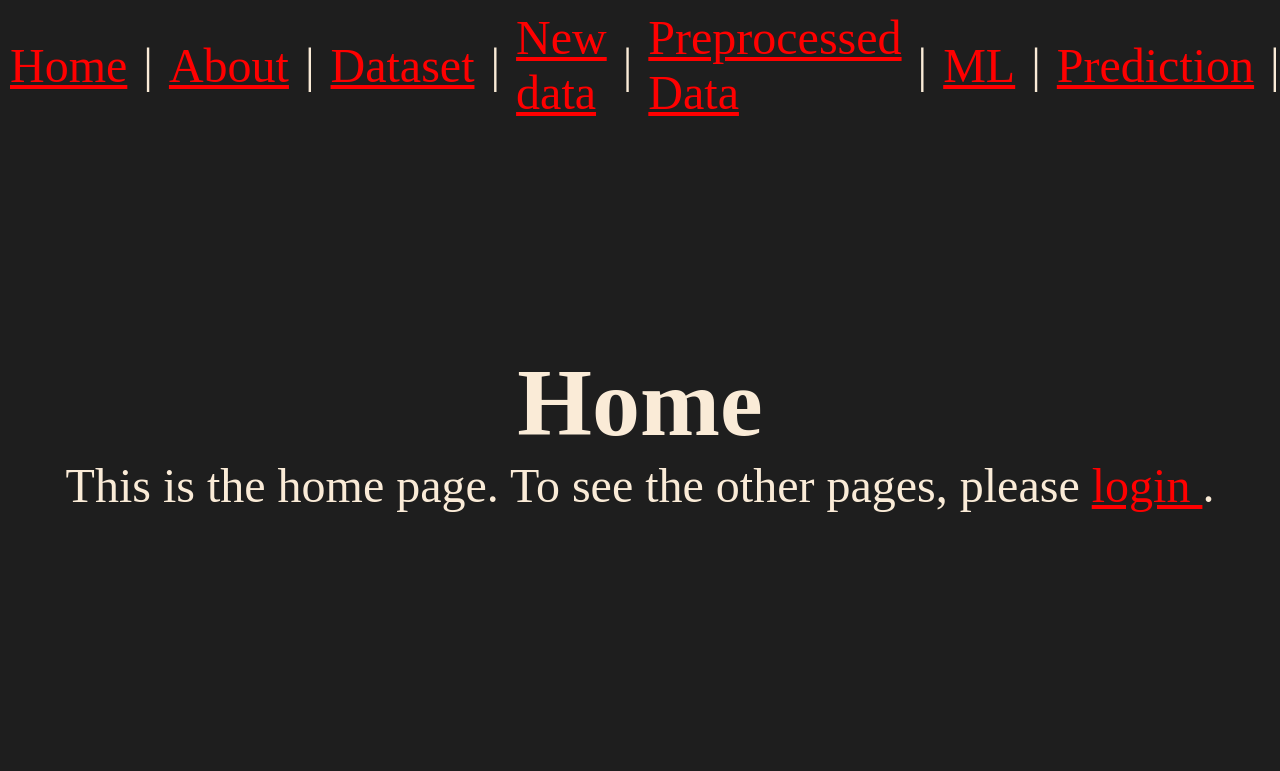
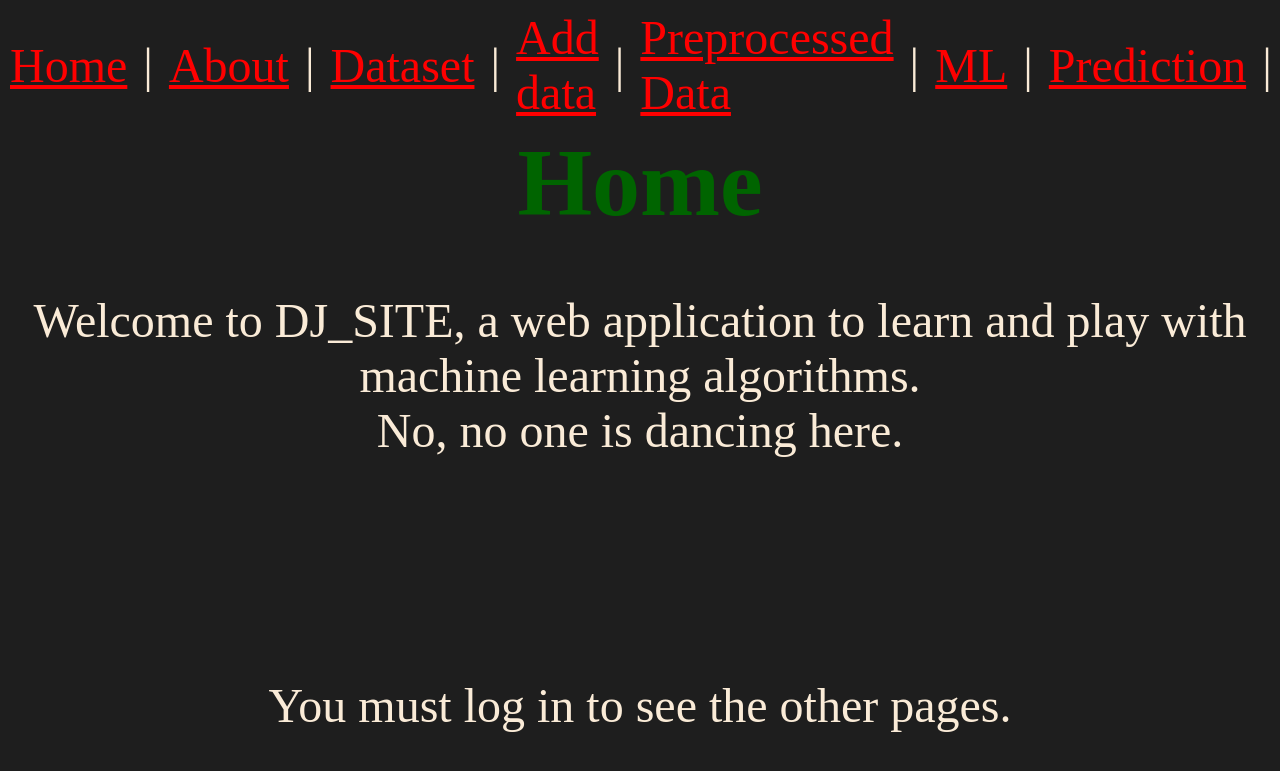
Before and after one commit to IlDraghio/dj_site, a Django app: page / in a window 1280 px wide; the page is wider, and only the part inside the window is pictured. Shown: the top 771 px of that part. Run offline with Django 5.2, Linux system fonts and the light colour scheme; a user stored in the database is signed in.

Commit message:
Fixed some html. Definitive version for bitcamp submission.

```diff
--- a/project/dataset/templates/dataset/dataset.html
+++ b/project/dataset/templates/dataset/dataset.html
@@ -6,7 +6,6 @@
 {% endblock title %}
 
 {% block content %}
-    <p> This is the dataset page </p>
     {% include 'partials/search_data.html' with form=search_data_form %}
     {% include 'partials/table_data.html' %}
     {% include 'partials/delete_data.html' %}
@@ -21,5 +20,4 @@
     {% endfor %}
     </ul>
 {% endif %}
-    <p>Link to the <a href="{% url 'new_data' %}">new data</a> page</p>
 {% endblock content %}
--- a/project/dataset/templates/new_data/new_data.html
+++ b/project/dataset/templates/new_data/new_data.html
@@ -7,14 +7,14 @@
 
 
 {% block content %}
-    <p> This is the new data page </p>
+    <p class="ml_title"> Manual Data Generation</p>
     <form class = "validated_form" method = "post"> <!-- manual data generation form  -->
         {% csrf_token %}
         {{ new_data_form.as_p }}
         <button name = "new_data" style="display: block; margin-left: auto; margin-right: auto; padding: 12px 24px; top-bottom 12px, left-right 24px;">Submit</button>
     </form>
 
-    <p>Mass Data Generation</p>
+    <p class="ml_title">Mass Data Generation</p>
 
     {% include 'partials/mass_data.html' with form=massdata_form %}  <!-- mass_data form and button -->
     {% include 'partials/import_csv.html' with form=massdata_form %}
--- a/project/dataset/templates/partials/delete_data.html
+++ b/project/dataset/templates/partials/delete_data.html
@@ -1,4 +1,4 @@
-<p>Insert id to delete data </p>
+<p class="ml_title">Insert id to delete data </p>
 <form method="post" action="{% url 'delete_data' %}">
     {% csrf_token %}
     <input type="text" name="id_to_delete" placeholder="Enter ID" required style = "display: block; margin: 12px auto; padding: 8px; width: 200px;">
--- a/project/dataset/templates/partials/import_csv.html
+++ b/project/dataset/templates/partials/import_csv.html
@@ -1,4 +1,4 @@
-    <p style=text-size: 1rem>Select file to import from CSV</p>
+    <p class="ml_title" style=text-size: 1rem>Select file to import from CSV</p>
     <form method="POST" enctype="multipart/form-data" action="{% url 'import_csv' %}" style="display: flex; justify-content: center; margin-top: 20px;">
         {% csrf_token %}
         <input type="file" name="csv_file" accept=".csv" required style="display: block; font-size: 18px;padding: 12px 24px; top-bottom 12px, left-right 24px;">
--- a/project/dataset/templates/partials/search_data.html
+++ b/project/dataset/templates/partials/search_data.html
@@ -1,4 +1,4 @@
-<p style = text-size: 1.5rem > Search </p>
+<p class="ml_title" style = text-size: 1.5rem > Search </p>
 <form class = "in_line_form" method = "get">
         {% csrf_token %}
         {{ search_data_form.as_p }}
--- a/project/dataset/templates/partials/update_data.html
+++ b/project/dataset/templates/partials/update_data.html
@@ -1,4 +1,4 @@
-<p>Insert id to update data </p>
+<p class="ml_title">Insert id to update data </p>
 <form method="get" action="{% url 'update_data' %}">
     <input type="text" name="id" placeholder="Enter ID" required style = "display: block; margin: 12px auto; padding: 8px; width: 200px;">
     <button name = "update_data" style="display: block; margin-left: auto; margin-right: auto; padding: 12px 24px; top-bottom 12px, left-right 24px;">Update Data</button>
--- a/project/dataset/templates/update_data/update_data.html
+++ b/project/dataset/templates/update_data/update_data.html
@@ -7,7 +7,7 @@
 
 
 {% block content %}
-    <h2>Update Data for ID: {{ data.id }}</h2>
+    <h2 class="ml_title" >Update Data for ID: {{ data.id }}</h2>
     <form method="post">
         {% csrf_token %}
         {{ update_form.as_p }}
--- a/project/dataset/views.py
+++ b/project/dataset/views.py
@@ -12,7 +12,7 @@ from .models import Data
 def dataset_view(request):
     current_user = request.user
     search_data_form = Searchdata_form(request.GET or None)
-    data_list = Data.objects.filter(user=current_user)
+    data_list = Data.objects.filter(user=current_user).order_by('id')
     if search_data_form.is_valid():
         data_list = search_data(search_data_form,data_list)
     paginator = Paginator(data_list, 20)
@@ -152,5 +152,4 @@ def export_csv_view(request):
                         data.average_grade,
                         data.behavior,
                         data.final_outcome])
-
     return response
--- a/project/ml/templates/ml/ml.html
+++ b/project/ml/templates/ml/ml.html
@@ -7,8 +7,6 @@
 
 
 {% block content %}
-    <p> This is machine learning data page </p>
-
     <div style="margin-top: 30px;">
         {% include 'partials/dtc.html' with dtc_form=dtc_form %}
         {% include 'partials/knn.html' with knn_form=knn_form %}
--- a/project/ml/templates/preprocessed_data/preprocessed_data.html
+++ b/project/ml/templates/preprocessed_data/preprocessed_data.html
@@ -7,7 +7,7 @@
 
 
 {% block content %}
-    <p> This is the Preprocessed data page </p>
+    <p class=ml_title> This is the Preprocessed data page </p>
     <div style="display: flex; justify-content: center; gap: 20px;">
     <form action="{% url 'export_csv_view' %}" method="get">
         <button type="submit" class="btn btn-secondary" style="padding: 12px 24px;">
--- a/project/ml/utils.py
+++ b/project/ml/utils.py
@@ -81,7 +81,7 @@ def preprocessed_data(user):
     ]
     Preprocessed_data.objects.all().delete()
     Preprocessed_data.objects.bulk_create(pre_data)
-    return Preprocessed_data.objects.filter(user_id=user)
+    return Preprocessed_data.objects.filter(user_id=user).order_by('id')
 
 def save_to_csv(request,response):
     writer = csv.writer(response)
--- a/project/templates/home.html
+++ b/project/templates/home.html
@@ -7,6 +7,10 @@
 
 
 {% block content %}
-    <h1> Home </h1>
-    <p>This is the home page. To see the other pages, please <a href="{% url 'login' %}" > login </a> . </p>
+    <h1 class = ml_title> Home </h1><br>
+    <p>
+    Welcome to DJ_SITE, a web application to learn and play with machine learning algorithms.<br>
+    No, no one is dancing here.<br><br><br><br><br>
+    You must log in to see the other pages.
+    </p>
 {% endblock content %}
--- a/project/templates/layout.html
+++ b/project/templates/layout.html
@@ -19,7 +19,7 @@
         <a href="{% url 'about' %}">About</a> |
         {% if user.is_authenticated %}
         <a href="{% url 'dataset' %}">Dataset</a> |
-        <a href="{% url 'new_data' %}">New data</a> |
+        <a href="{% url 'new_data' %}">Add data</a> |
         <a href="{% url 'preprocessed_data' %}">Preprocessed Data</a> |
         <a href="{% url 'ml' %}">ML</a> |
         <a href="{% url 'prediction' %}">Prediction</a> |
@@ -28,7 +28,7 @@
             <button class=nav-button>logout</button>
         </form>
         {% else %}
-        <a href="{% url 'login' %}">Login</a> |
+        <a href="{% url 'login' %}">Login</a>
         {% endif %}
 
 
```
Also changed, not shown: project/ml/templates/prediction/prediction.html (+5 -4 lines), project/templates/about.html (+5 -2 lines), project/db.sqlite3.
